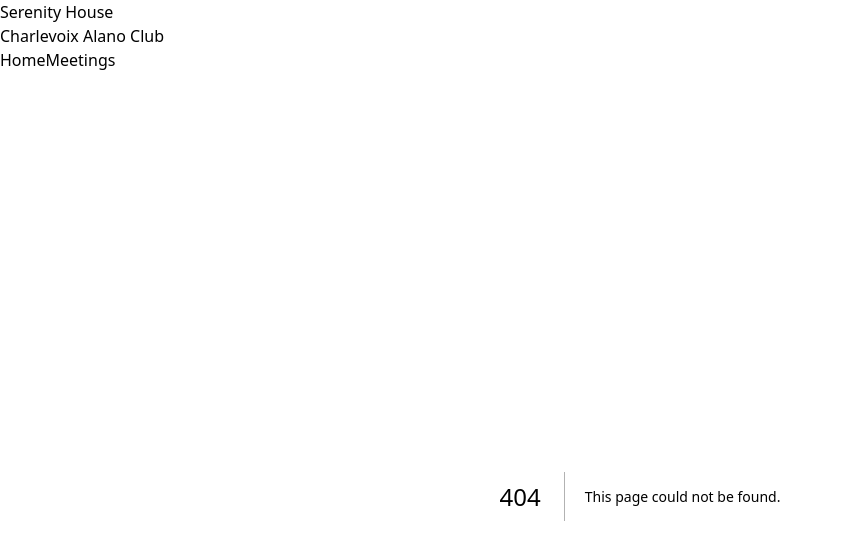
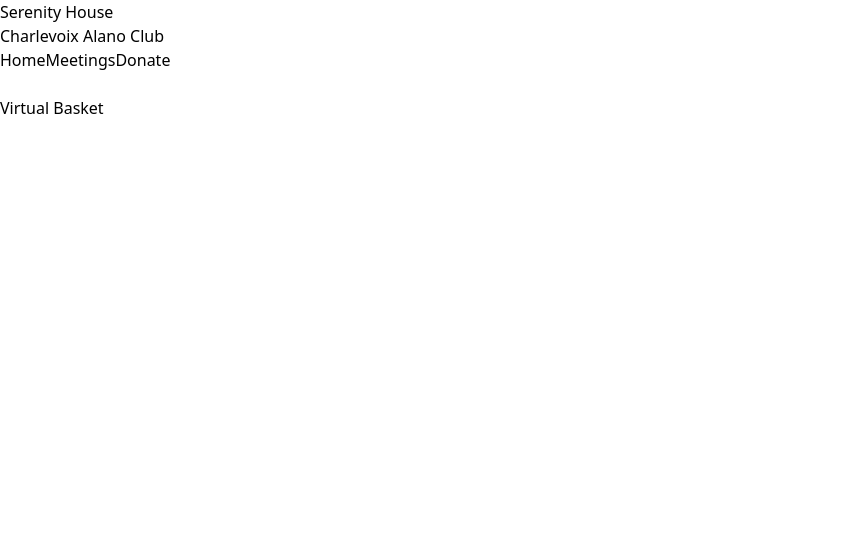
Before and after one commit to mikecebul/chx-alano-club, a Next.js app: page /virtual-basket in a window 1280 px wide. Before the commit this address had no page. Shown: the top 560 px of the page, without its empty margins (0-843 px from the left). Built offline with nearby package versions, Linux system fonts and the light colour scheme.

Commit message:
simplify themeButton, added donate page

```diff
--- a/app/layout.tsx
+++ b/app/layout.tsx
@@ -1,5 +1,5 @@
 import "./globals.css";
-import NavBar from "./NavBar";
+import NavBar from "./navBar";
 import { Providers } from "./providers";
 
 export default function RootLayout({
@@ -14,7 +14,7 @@
         head.tsx. Find out more at https://beta.nextjs.org/docs/api-reference/file-conventions/head
       */}
       <head />
-      <body className="text-slate-900 bg-slate-100 dark:text-slate-100 dark:bg-slate-900">
+      <body className="text-slate-800 bg-slate-50 dark:text-slate-100 dark:bg-slate-900">
         <Providers>
           <NavBar />
           {children}
--- a/app/NavBar.tsx
+++ b/app/navBar.tsx
@@ -1,11 +1,11 @@
 import Link from "next/link";
 import React from "react";
 import NavLink from "./nav-link";
-import Button from "./themeButton";
+import ThemeButton from "./themeButton";
 
-function renderThemeChanger() {
-  return <Button className="bg-slate-300 dark:bg-slate-600" />;
-}
+// function renderThemeChanger() {
+//   return <Button className="bg-slate-300 dark:bg-slate-600" />;
+// }
 
 export default function NavBar() {
   return (
@@ -19,8 +19,11 @@
           <div className=" px-16 space-x-8 flex">
             <NavLink href={"/"}>Home</NavLink>
             <NavLink href={"/meetings"}>Meetings</NavLink>
+            <NavLink href={"/virtual-basket"}>Donate</NavLink>
           </div>
-          <div className="px-16">{renderThemeChanger()}</div>
+          <div className="px-16">
+            <ThemeButton className="bg-slate-300 dark:bg-slate-600" />
+          </div>
         </div>
       </nav>
     </header>
--- a/app/page.tsx
+++ b/app/page.tsx
@@ -1,7 +1,9 @@
 export default function Home() {
   return (
-    <div>
-      <h2 className="p-16 text-4xl text-center">Hello World</h2>
+    <div className="p-4 flex flex-col">
+      <h3 className="my-8 mb font-semibold text-4xl text-center">
+        Hello World
+      </h3>
     </div>
   );
 }
--- a/app/themeButton.tsx
+++ b/app/themeButton.tsx
@@ -6,7 +6,7 @@
   children?: React.ReactNode;
   className?: string;
 };
-const moon = (
+const Moon = (
   <svg
     xmlns="http://www.w3.org/2000/svg"
     fill="none"
@@ -23,7 +23,7 @@
   </svg>
 );
 
-const sun = (
+const Sun = (
   <svg
     xmlns="http://www.w3.org/2000/svg"
     fill="none"
@@ -40,7 +40,7 @@
   </svg>
 );
 
-export default function Button({ children, className }: TButton) {
+export default function ThemeButton({ children, className }: TButton) {
   const { resolvedTheme, theme, setTheme } = useTheme();
   return (
     <button
@@ -49,7 +49,7 @@
         setTheme(resolvedTheme === "light" ? "dark" : "light");
       }}
     >
-      {theme === "light" ? moon : sun}
+      {theme === "light" ? Moon : Sun}
       {children}
     </button>
   );
--- /dev/null
+++ b/app/virtual-basket/page.js
@@ -0,0 +1,10 @@
+import React from 'react'
+
+export default function VirtualBasket() {
+  return (
+    <div className="p-4 flex flex-col">
+    <h3 className="my-8 mb font-semibold text-4xl text-center">
+      Virtual Basket
+    </h3></div>
+  )
+}
```
Also changed, not shown: app/head.tsx (+6 -3 lines), app/meetings/page.tsx (+7 -4 lines).
